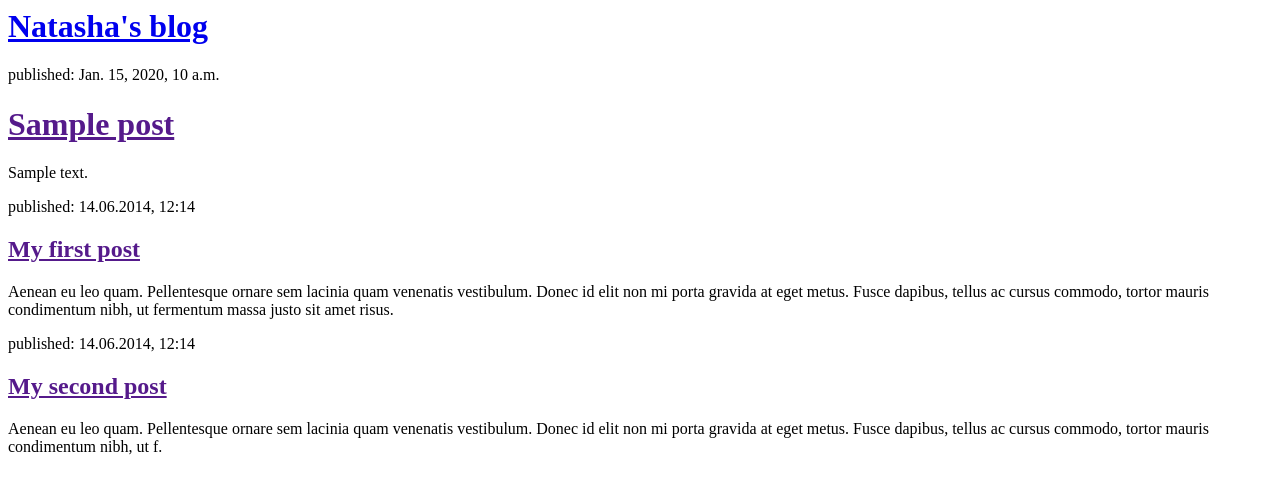
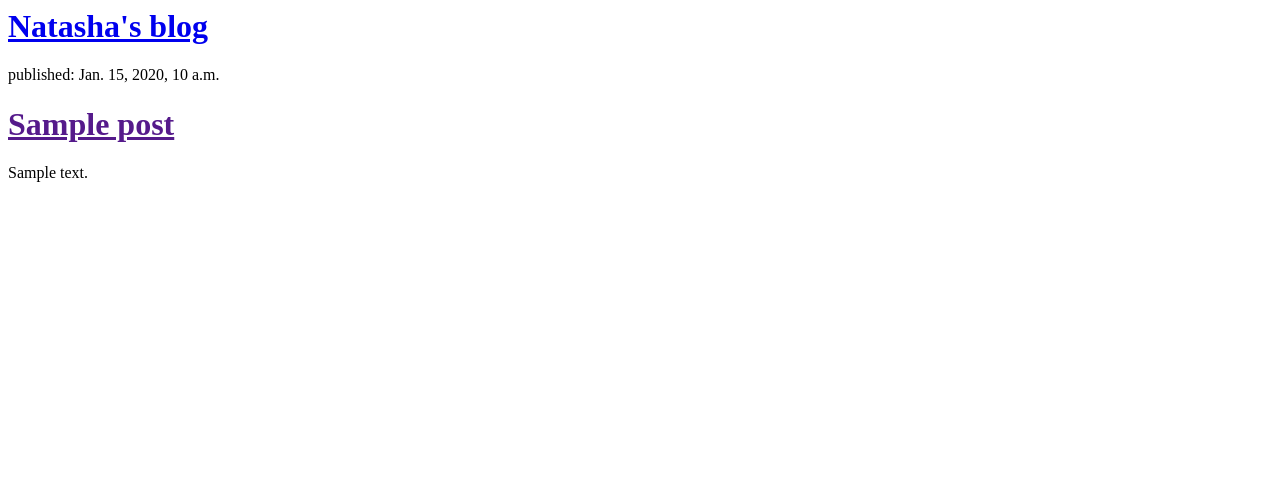
Before and after one commit to kaidith/my-first-blog, a Django app: template blog/templates/blog/post_list.html in a window 1280 px wide. Shown: the top 494 px of the page. Run offline with Django 3.2, Linux system fonts and the light colour scheme; the template is opened without the code that fills it: values that come from a table or form of the project are taken from there, others are empty; tables that the repository leaves empty hold one stand-in row (values such as "Sample post").

Commit message:
Modified templates to display posts from database attempt 2.

```diff
--- a/blog/templates/blog/post_list.html
+++ b/blog/templates/blog/post_list.html
@@ -13,16 +13,5 @@
                 <p>{{ post.text|linebreaksbr }}</p>
             </div>
         {% endfor %}
-        <div>
-            <p>published: 14.06.2014, 12:14</p>
-            <h2><a href="">My first post</a></h2>
-            <p>Aenean eu leo quam. Pellentesque ornare sem lacinia quam venenatis vestibulum. Donec id elit non mi porta gravida at eget metus. Fusce dapibus, tellus ac cursus commodo, tortor mauris condimentum nibh, ut fermentum massa justo sit amet risus.</p>
-        </div>
-
-        <div>
-            <p>published: 14.06.2014, 12:14</p>
-            <h2><a href="">My second post</a></h2>
-            <p>Aenean eu leo quam. Pellentesque ornare sem lacinia quam venenatis vestibulum. Donec id elit non mi porta gravida at eget metus. Fusce dapibus, tellus ac cursus commodo, tortor mauris condimentum nibh, ut f.</p>
-        </div>
     </body>
 </html>
```
